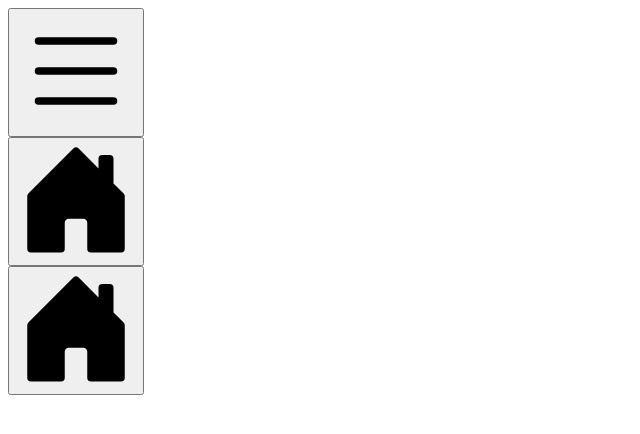
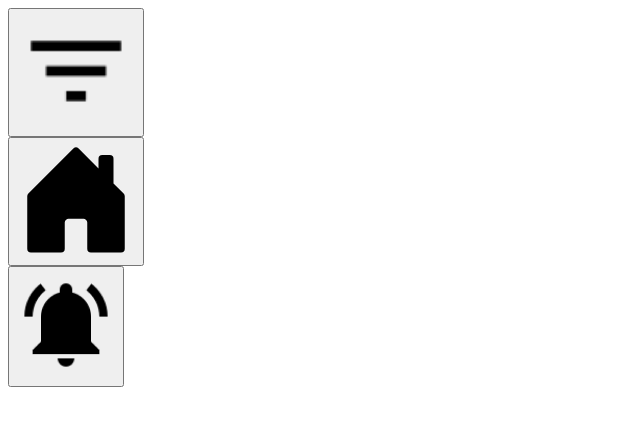
Before and after one commit to Xander-Chase/farm-ERGENCY, a website: page text/footerlogin.html in a window 1280 px wide. Shown: the whole page, without its empty margins (0-640 px from the left). Drawn offline with Linux system fonts and the light colour scheme.

Commit message:
edit mainPage.html

```diff
--- a/scripts/skeleton2.js
+++ b/scripts/skeleton2.js
@@ -3,6 +3,6 @@
 // (navbar, footer, and other things) into html doc.
 //---------------------------------------------------
 function loadSkeleton2(){
-    console.log($('#footerlogin').load('./text/footerlogin.html'));
+    $('#footerlogin').load('./text/footerlogin.html');
 }
 loadSkeleton2();  //invoke the function
--- a/text/footerlogin.html
+++ b/text/footerlogin.html
@@ -4,13 +4,11 @@
     <div class="footer-buttons">
       <div id="list">
         <button onclick="myFunction()" class="position-absolute top-0 end-0">
-          <svg xmlns="http://www.w3.org/2000/svg" width="120" height="120" fill="currentColor" class="bi bi-list"
-            viewbox="0 0 16 16">
-            <path fill-rule="evenodd"
-              d="M2.5 12a.5.5 0 0 1 .5-.5h10a.5.5 0 0 1 0 1H3a.5.5 0 0 1-.5-.5zm0-4a.5.5 0 0 1 .5-.5h10a.5.5 0 0 1 0 1H3a.5.5 0 0 1-.5-.5zm0-4a.5.5 0 0 1 .5-.5h10a.5.5 0 0 1 0 1H3a.5.5 0 0 1-.5-.5z" />
-          </svg>
+
+          <img src="../images/Icons/Filter list.png" width="120" height="120 alt="filter logo">
         </button>
       </div>
+
       <div id="home">
         <a href="../featureMenu.html">
           <button onclick="myFunction()" class="position-absolute top-0 start-50">
@@ -26,11 +24,12 @@
       <div id="notification">
         <a href="../notifications.html">
           <button onclick="myFunction()" class="position-absolute top-0 start-0">
-            <svg xmlns="http://www.w3.org/2000/svg" width="120" height="120" fill="currentColor"
+            <img src="../images/Icons/Alarm.png" alt="filter logo">
+            <!-- <svg xmlns="http://www.w3.org/2000/svg" width="120" height="120" fill="currentColor"
               class="bi bi-house-door-fill" viewbox="0 0 16 16">
               <path
                 d="M6.5 14.5v-3.505c0-.245.25-.495.5-.495h2c.25 0 .5.25.5.5v3.5a.5.5 0 0 0 .5.5h4a.5.5 0 0 0 .5-.5v-7a.5.5 0 0 0-.146-.354L13 5.793V2.5a.5.5 0 0 0-.5-.5h-1a.5.5 0 0 0-.5.5v1.293L8.354 1.146a.5.5 0 0 0-.708 0l-6 6A.5.5 0 0 0 1.5 7.5v7a.5.5 0 0 0 .5.5h4a.5.5 0 0 0 .5-.5Z" />
-            </svg>
+            </svg> -->
           </button>
         </a>
       </div>
```
Also changed, not shown: mainPage.html (+0 -4 lines), images/Icons/Alarm.png (added), images/Icons/Communication.png (added), images/Icons/Filter list.png (added), images/Icons/Group 85.png (added), images/Icons/Group 86.png (added), images/Icons/Group 87.png (added), images/Icons/Group 89.png (added), images/Icons/Siren.png (added).
